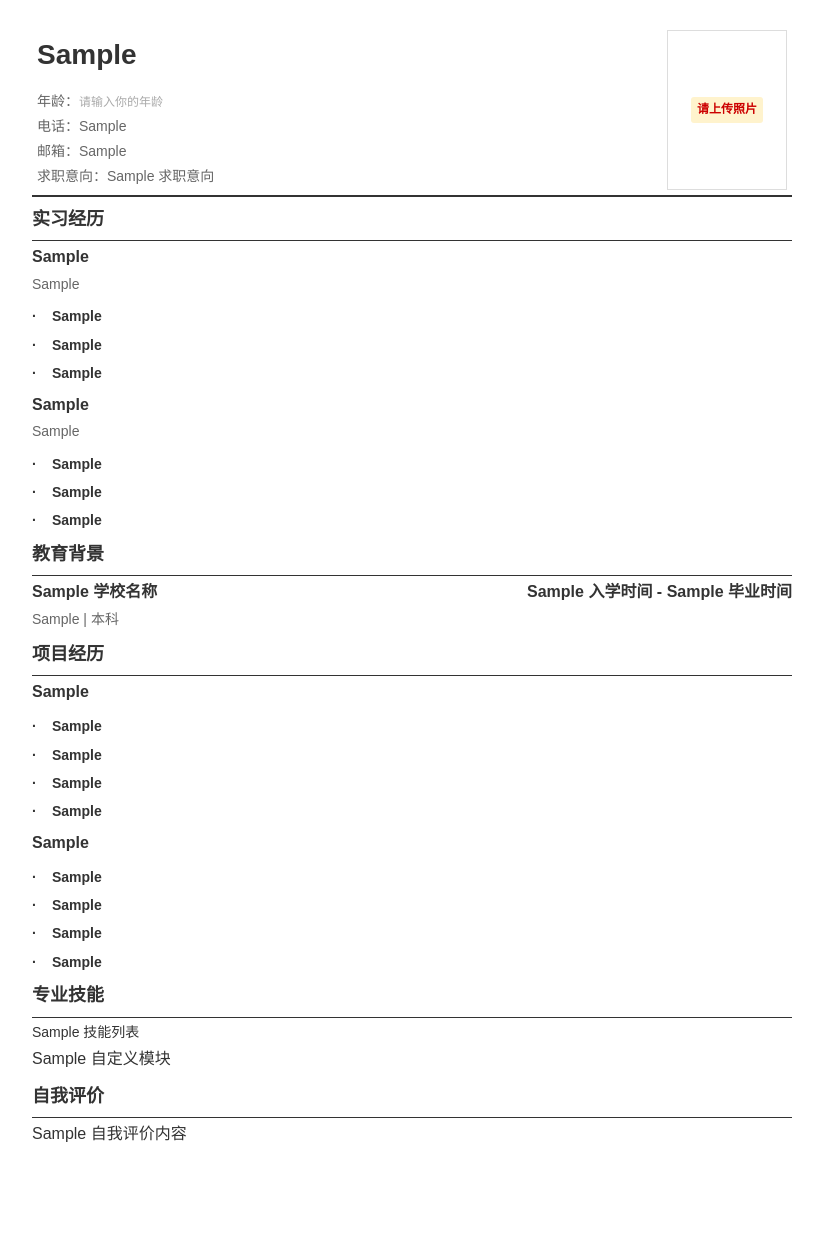
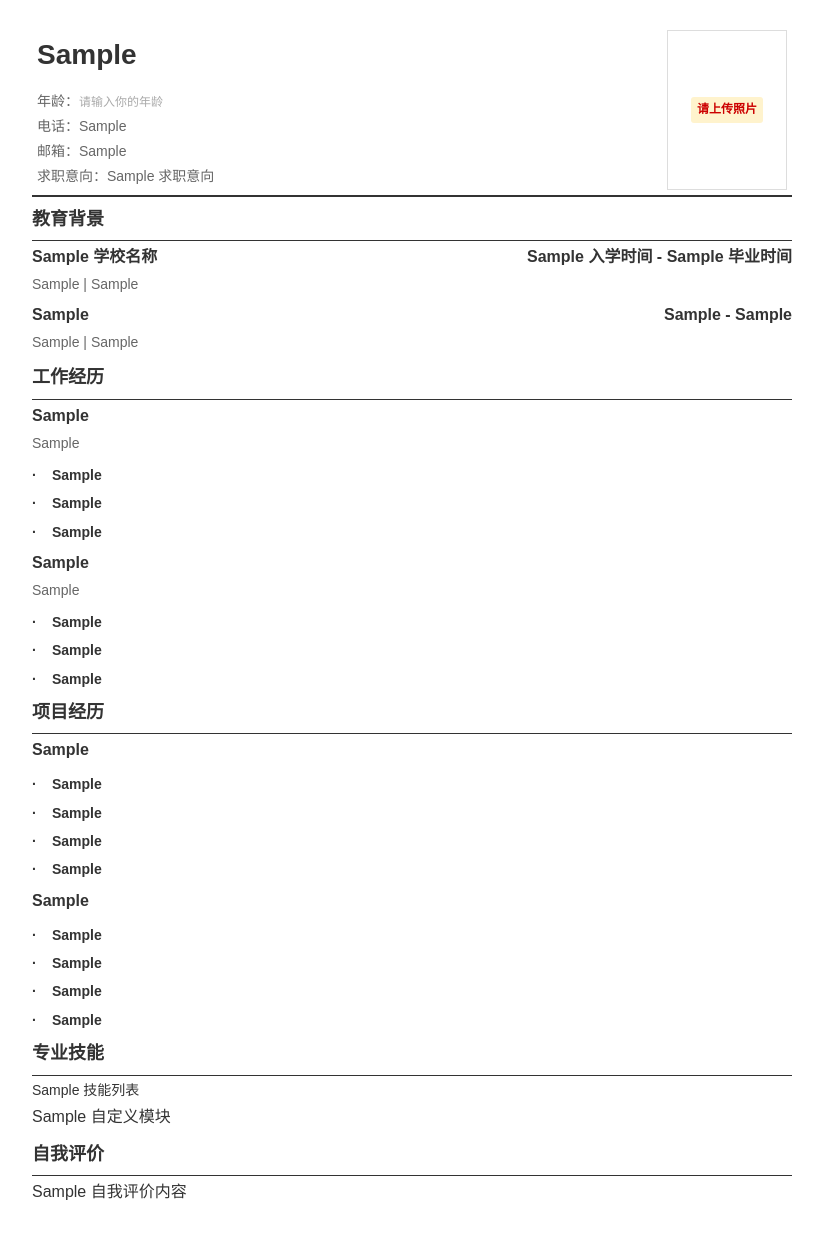
Before and after one commit to q374/one-tap-resume, a Python web app: template templates/education-first.html in a window 1280 px wide. Shown: the whole page, without its empty margins (228-1051 px from the left). Before the commit the page ends 1142 px from the top, so only its background shows below. Run offline with Jinja, Linux system fonts and the light colour scheme; the template is opened without the code that fills it: most values are stand-ins (such as "Sample title", 1, 10 or a date in 2020).

Commit message:
fix: 模块动态裁剪通用化(有数据保留/无数据移除) + 工作经历模块统一 + 教育2槽位 + 结构硬约束防AI编造模块

```diff
--- a/prompts/resume_generation.py
+++ b/prompts/resume_generation.py
@@ -71,8 +71,10 @@ def build_resume_prompt(template_html: str, experience_text: str, jd_text: str,
 24. **禁止Markdown标记**：你输出的是最终HTML文档，页面中任何可见文字（li、p、span、div内的文本）**禁止出现任何Markdown语法符号**：**、*、#、- 列表符、>引用符、反引号等。需要强调或加粗只能使用<strong>标签。所有可见文字必须是干净、自然、可直接打印的中文，不得残留任何Markdown标记。
 23. **行业侧重点遵循**：根据【行业侧重点分析】提供的行业侧重点（focus_points）、减分项（avoid）与语言风格（tone）组织内容重心（如该行业最看重项目量化成果、证书、或沟通能力），但这只作为「JD深度匹配」的增强上下文。**不得违反**三条红线：模板结构不可侵犯、数据来源唯一、单页强制限制。若行业分析与JD冲突，以JD为准。
 25. **证书与其他信息规则**：经历库中的"其他信息"（证书、资格认证、语言等级、驾照等）**默认纳入简历**，在 `{{自定义模块}}` 中呈现，每项一行最简格式（如 `CET-6 英语六级（2023）`、`普通话二级甲等（2024）`、`C1 驾照（2021）`）。排序：与 JD 直接相关的证书放最前并加粗，其余按含金量从高到低排；条数多时保留 3-5 项核心（优先证书/资格/语言等级，兴趣爱好可省）。**禁止**把证书/资格写进技能列表。仅当内容已接近一页、空间严重不足时才省略次要项。获奖情况遵循同一原则：JD 相关或含金量高的优先，低含金量可省。
-26. **内容充分写满**：在不超过一页的前提下，简历内容应尽量充实饱满，**不得刻意精简留白**。具体：① 模板中每个项目的4条要点必须全部填写，每条写成一句完整、信息量充足的陈述句（覆盖动作+量化成果+技术/经验），禁止空要点；② 有2个项目的用足2个，有多个实习/项目的优先选与JD最相关的填满模板槽位；③ 技能区占满2行（6-10个技能，含简注）；④ 自定义模块展示相关获奖与证书；⑤ 自我评价2句话含专业背景+能力+动机。目标：生成内容经过适配后能**铺满接近一页**，允许在页内留2行以内空白，禁止出现大片空白。
-27. **实习经历必须展示**：经历库中有实习/工作经历时，**必须**填入模板的实习经历模块（`{{实习名称1}}`/`{{实习时间1}}`/`{{实习要点1_1}}` 等占位符）：① 选与 JD 最相关的 1-2 段实习；② 每段写 3 条完整要点，覆盖核心动作+量化成果+技术/工具+经验总结，与项目要点同标准，禁止"核心动作："等前缀标签；③ 实习名称格式"公司 · 职位"（如`杭州臻选电商科技有限公司 · 数据分析实习生`），实习时间填`{{实习时间}}`；④ 经历库**没有**实习/工作经历时，删除整个实习经历模块（含 h2 标题与占位符），不保留空占位符；⑤ **绝对禁止编造实习经历**——经历库没有的公司/职位/时间/内容一律不得出现（数据来源唯一红线），宁可删除模块也不许虚构。
+26. **内容充分写满**：在不超过一页的前提下，简历内容应尽量充实饱满，**不得刻意精简留白**。**前提是数据来源唯一**：只能在真实经历范围内把要点写长、写细，**绝对禁止**为凑篇幅编造新的项目/工作/教育/获奖（如经历库没有的项目一律不得出现）。具体：① 模板中每个项目的4条要点必须全部填写，每条写成一句完整、信息量充足的陈述句（覆盖动作+量化成果+技术/经验），禁止空要点；② 有2个项目的用足2个，有多个实习/项目的优先选与JD最相关的填满模板槽位；③ 技能区占满2行（6-10个技能，含简注）；④ 自定义模块展示相关获奖与证书；⑤ 自我评价2句话含专业背景+能力+动机。目标：生成内容经过适配后能**铺满接近一页**，允许在页内留2行以内空白，禁止出现大片空白。
+27. **工作/实习经历必须展示**：经历库中有工作或实习经历时，**必须**填入模板的工作经历模块（`{{工作名称1}}`/`{{工作时间1}}`/`{{工作要点1_1}}` 等占位符）：① 选与 JD 最相关的 1-2 段（全职/实习均可）；② 每段写 3 条完整要点，覆盖核心动作+量化成果+技术/工具+经验总结，与项目要点同标准，禁止"核心动作："等前缀标签；③ 名称格式"公司 · 职位"（如`杭州臻选电商科技有限公司 · 数据分析实习生`），时间填`{{工作时间}}`；④ 经历库**没有**工作/实习经历时，删除整个工作经历模块（含 h2 标题与占位符），不保留空占位符；⑤ **绝对禁止编造工作/实习经历**——经历库没有的公司/职位/时间/内容一律不得出现（数据来源唯一红线），宁可删除模块也不许虚构。
+28. **教育背景展示规则**：模板教育模块有 `{{学校名称}}`/`{{学校名称2}}` 两个槽位：经历库有 1 段教育填第 1 槽位（第 2 槽位删除），有 2 段及以上填 2 个槽位（选最高学历与 JD 最相关的 2 段，时间倒序）；`{{学位}}`/`{{学位2}}` 填学位（本科/硕士/博士/辅修等）；经历库**没有**教育经历时，删除整个教育模块；**禁止编造**学校/专业/学位/时间。
+29. **结构硬约束（最高优先级，覆盖其他一切规则）**：你的输出模块结构**必须与【HTML模板】完全一致**——模板有几个 h2 模块就保留几个，模块顺序不变，**禁止新增、删除、重排任何模块**。特别地：模板**没有**"项目经历"标题时，**绝对禁止**输出"项目经历"或任何类似的项目内容；模板没有"工作经历"标题时禁止输出工作/实习内容；同理适用于教育、技能、获奖、证书、自我评价。模板已由系统根据你的真实经历裁剪好：**模板里没有的模块 = 你没有那段经历，禁止虚构**。若经历库某类数据模板中没有对应模块，直接忽略该类数据，不得自建模块展示。
 
 【写作指导】
 以下是具体的写作方向指导，供你参考。**禁止直接照抄示例文案**，必须基于个人真实经历生成原创内容：
--- a/templates/education-first.html
+++ b/templates/education-first.html
@@ -93,35 +93,42 @@
         </div>
     </div>
 
-    <!-- INTERN_MODULE_START -->
-    <h2>实习经历</h2>
+    <!-- 模板二：教育背景优先（适合学历专业对口的情况） -->
+    <!-- EDU_MODULE_START -->
+    <h2>教育背景</h2>
     <div class="item">
-        <div class="item-title">{{实习名称1}}</div>
-        <div class="item-sub">{{实习时间1}}</div>
+        <div class="item-title"><span>{{学校名称}}</span><span>{{入学时间}} - {{毕业时间}}</span></div>
+        <div class="item-sub">{{专业}} | {{学位}}</div>
+    </div>
+    <div class="item">
+        <div class="item-title"><span>{{学校名称2}}</span><span>{{入学时间2}} - {{毕业时间2}}</span></div>
+        <div class="item-sub">{{专业2}} | {{学位2}}</div>
+    </div>
+    <!-- EDU_MODULE_END -->
+
+    <!-- WORK_MODULE_START -->
+    <h2>工作经历</h2>
+    <div class="item">
+        <div class="item-title">{{工作名称1}}</div>
+        <div class="item-sub">{{工作时间1}}</div>
         <ul class="project-bullets">
-            <li><strong>{{实习要点1_1}}</strong></li>
-            <li><strong>{{实习要点1_2}}</strong></li>
-            <li><strong>{{实习要点1_3}}</strong></li>
+            <li><strong>{{工作要点1_1}}</strong></li>
+            <li><strong>{{工作要点1_2}}</strong></li>
+            <li><strong>{{工作要点1_3}}</strong></li>
         </ul>
     </div>
     <div class="item">
-        <div class="item-title">{{实习名称2}}</div>
-        <div class="item-sub">{{实习时间2}}</div>
+        <div class="item-title">{{工作名称2}}</div>
+        <div class="item-sub">{{工作时间2}}</div>
         <ul class="project-bullets">
-            <li><strong>{{实习要点2_1}}</strong></li>
-            <li><strong>{{实习要点2_2}}</strong></li>
-            <li><strong>{{实习要点2_3}}</strong></li>
+            <li><strong>{{工作要点2_1}}</strong></li>
+            <li><strong>{{工作要点2_2}}</strong></li>
+            <li><strong>{{工作要点2_3}}</strong></li>
         </ul>
     </div>
+    <!-- WORK_MODULE_END -->
 
-    <!-- INTERN_MODULE_END -->
-
-    <h2>教育背景</h2>
-    <div class="item">
-        <div class="item-title"><span>{{学校名称}}</span><span>{{入学时间}} - {{毕业时间}}</span></div>
-        <div class="item-sub">{{专业}} | 本科</div>
-    </div>
-
+    <!-- PROJECT_MODULE_START -->
     <h2>项目经历</h2>
     <div class="item">
         <div class="item-title">{{项目名称1}}</div>
@@ -141,14 +148,21 @@
             <li><strong>{{要点2_4}}</strong></li>
         </ul>
     </div>
+    <!-- PROJECT_MODULE_END -->
 
+    <!-- SKILL_MODULE_START -->
     <h2>专业技能</h2>
     <div class="skills">{{技能列表}}</div>
+    <!-- SKILL_MODULE_END -->
 
+    <!-- CUSTOM_MODULE_START -->
     {{自定义模块}}
+    <!-- CUSTOM_MODULE_END -->
 
+    <!-- SELF_MODULE_START -->
     <h2>自我评价</h2>
     <p>{{自我评价内容}}</p>
+    <!-- SELF_MODULE_END -->
 <script>
         document.addEventListener('DOMContentLoaded', function() {
             var placeholders = document.querySelectorAll('.editable-placeholder');
```
Also changed, not shown: services/resume_service.py (+28 -6 lines), templates/default.html (+28 -15 lines).
